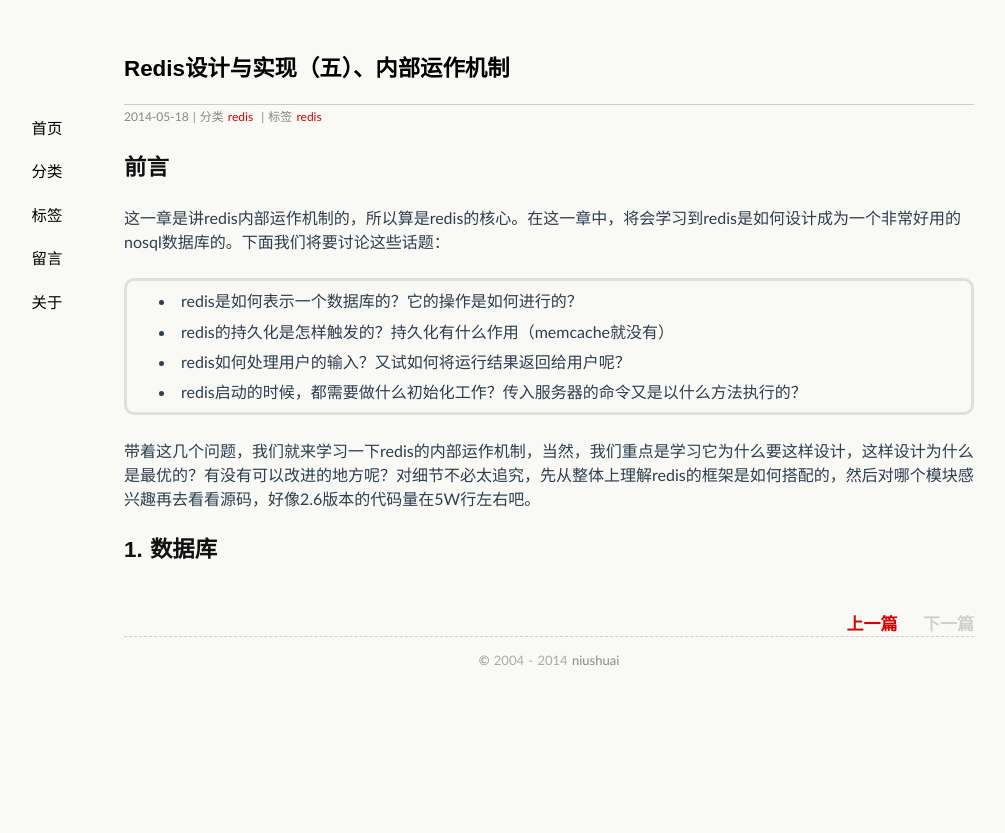
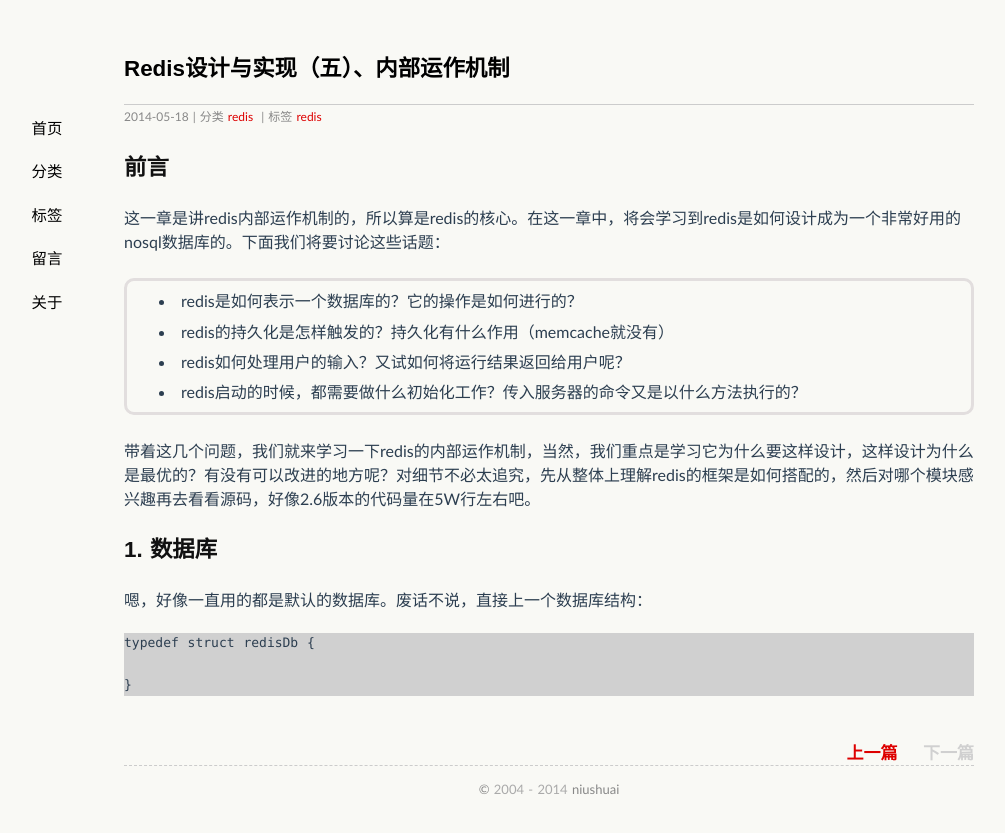
Before and after one commit to niushuai/blog, a Jekyll site: the page built from _posts/2014-05-18-redisbook_chapter05.md, in a window 1280 px wide. Shown: the top 833 px of the page, without its empty margins (91-1096 px from the left). Built offline with Jekyll 4.4.1, drawn with Linux system fonts in a browser that asks for light colours; some web fonts are replaced; Markdown is read by kramdown in place of the engine named in the settings; comment, search, counter and statistics services are not loaded.

Commit message:
看了一点点。。。。

````diff
--- a/_posts/2014-05-18-redisbook_chapter05.md
+++ b/_posts/2014-05-18-redisbook_chapter05.md
@@ -17,3 +17,11 @@
 带着这几个问题，我们就来学习一下redis的内部运作机制，当然，我们重点是学习它为什么要这样设计，这样设计为什么是最优的？有没有可以改进的地方呢？对细节不必太追究，先从整体上理解redis的框架是如何搭配的，然后对哪个模块感兴趣再去看看源码，好像2.6版本的代码量在5W行左右吧。
 
 ##1. 数据库
+
+嗯，好像一直用的都是默认的数据库。废话不说，直接上一个数据库结构：
+
+```
+typedef struct redisDb {
+
+}
+```
````
